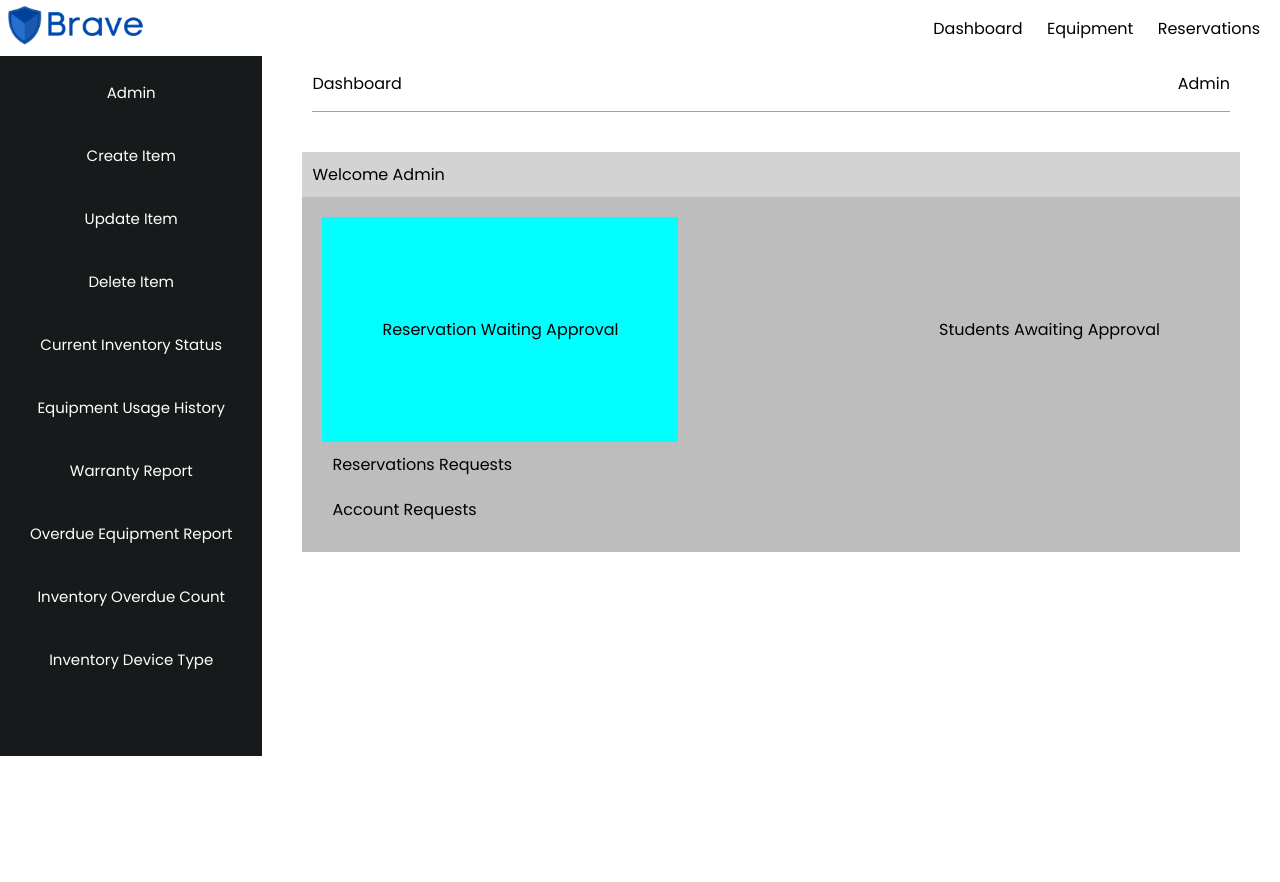
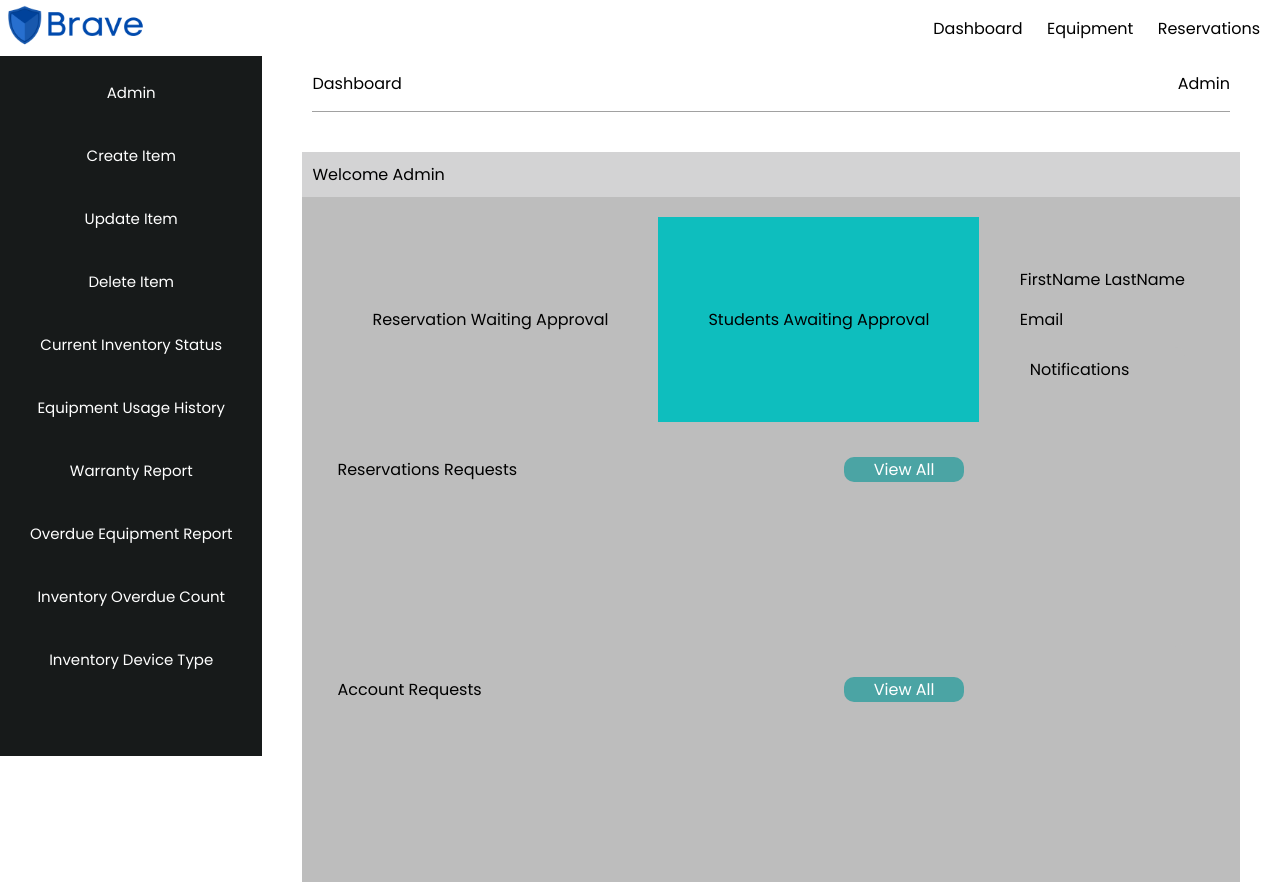
Before and after one commit to anetaolszak/equipmentinventory, a Django app: page /admindashboard/ in a window 1280 px wide. Before the commit the page ends 756 px from the top, so only its background shows below. Run offline with Django 5.2, Linux system fonts and the light colour scheme; data comes from the database, SQL or seed files in the repository; parts of the project's set-up code (start-up, migrations or seed data) failed here and were passed over.

Commit message:
finishing touches on admin dashboard design

```diff
--- a/equipmentinventory/appone/static/appone/admindashboard.css
+++ b/equipmentinventory/appone/static/appone/admindashboard.css
@@ -73,7 +73,7 @@
     background-color: rgb(211, 211, 212);
 }
 
-.cardmain p{
+#cardmainp{
     padding: 10px;
 }
 
@@ -81,6 +81,8 @@
     height: fit-content;
     background-color: rgb(189, 189, 189);
     padding: 20px;
+    display: flex;
+    justify-content: space-between;
 }
 
 .Reservationwaiting{
@@ -90,9 +92,59 @@
 
 .reservations{
     padding: 90px 50px 90px 50px;
-    background-color: aqua;
 }
 
 .students {
     padding: 90px 50px 90px 50px;
+    background-color: rgb(14, 190, 190);
 }
+
+.tables{
+    height: 200px;
+    margin-top: 20px;
+}
+
+.titles{
+    padding: 15px;
+    display: flex;
+    justify-content: space-between;
+}
+
+.button1 {
+    background-color: rgb(75, 164, 164);
+    border-radius: 10px;
+    text-align: center;
+    transition-duration: 1s;
+    transition-property: all;
+    transition-timing-function: ease-in-out;
+}
+
+.button1:hover{
+    background-color: #2f3ec5;
+    color: white;
+}
+
+.button1 a {
+    color: white;
+    text-decoration: none;
+    padding: 15px 30px 15px 30px;
+}
+
+.cardmainright{
+    padding: 35px;
+}
+
+.rightmainbox p{
+    margin-top: 15px;
+}
+
+.bottomright{
+    height: 300px;
+    background-color: rgb(189, 189, 189);
+    border-radius: 10px;
+}
+
+.bottomright p{
+    padding-left: 10px;
+    padding-top: 10px;
+}
--- a/equipmentinventory/appone/templates/appone/admindashboard.html
+++ b/equipmentinventory/appone/templates/appone/admindashboard.html
@@ -35,9 +35,9 @@
           <p>Admin</p>
         </div>
         <div class="cardmain">
-          <p>Welcome Admin</p>
+          <p id="cardmainp">Welcome Admin</p>
           <div class="cardmain2">
-            <div class="cardmainleft">
+            <div>
               <div class="Reservationwaiting">
                 <div class="reservations">
                   <p>Reservation Waiting Approval</p>
@@ -46,14 +46,31 @@
                   <p>Students Awaiting Approval</p>
                 </div>
               </div>
-              <div class="reservation">
-                <p>Reservations Requests</p>
+              <div class="tables">
+                <div class="titles">
+                  <p>Reservations Requests</p>
+                  <div class="button1">
+                    <a href="">View All</a>
+                  </div>
+                </div>
               </div>
-              <div class="Accounts">
-                <p>Account Requests</p>
+              <div class="tables">
+                <div class="titles">
+                  <p>Account Requests</p>
+                  <div class="button1">
+                    <a href="">View All</a>
+                  </div>
+                </div>
               </div>
             </div>
             <div class="cardmainright">
+              <div class="rightmainbox">
+                <p>FirstName LastName</p>
+                <p>Email</p>
+                <div class="bottomright">
+                  <p>Notifications</p>
+                </div>
+              </div>
             </div>
           </div>
         </div>
```
